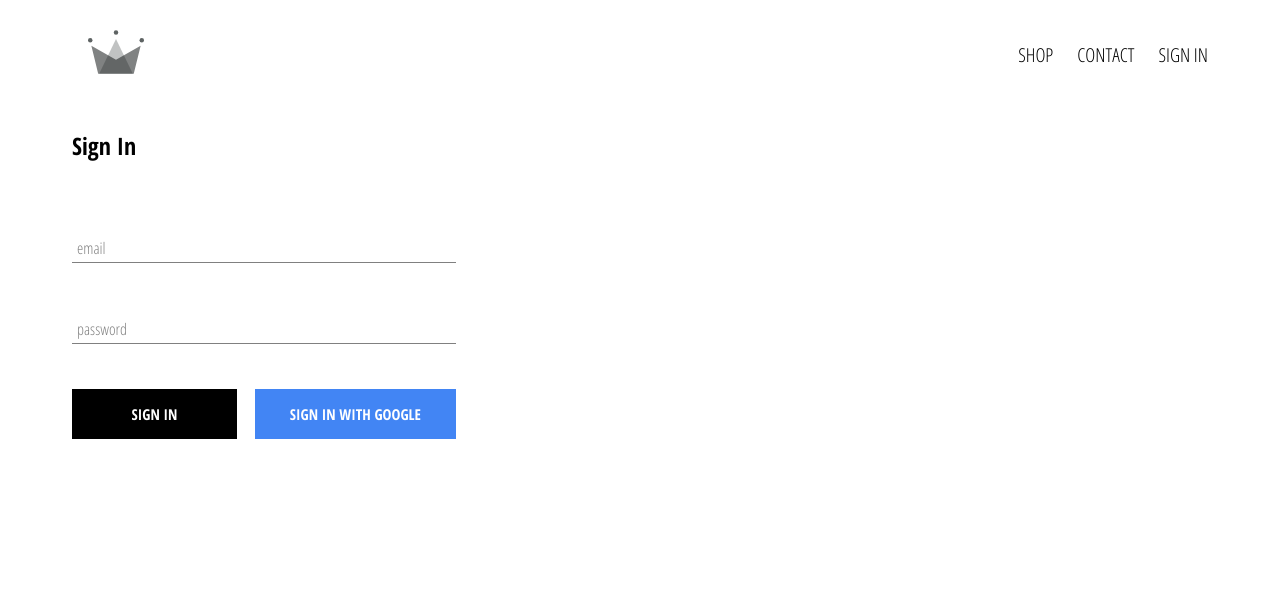
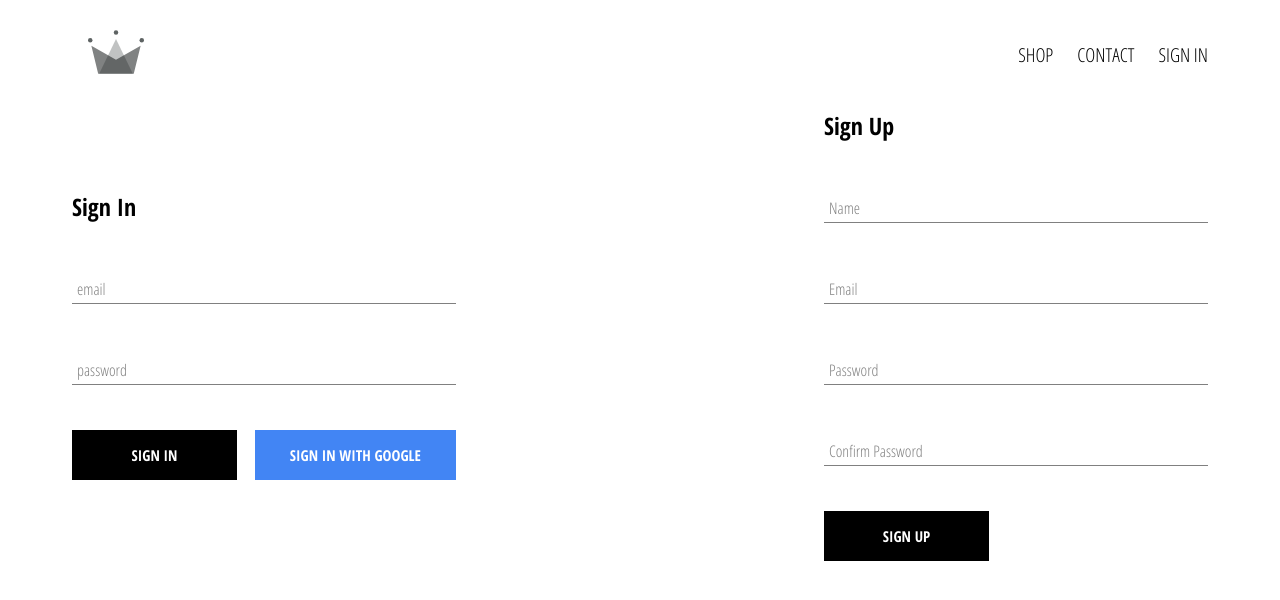
Before and after one commit to Tomer-Shavit/react-ecommerce, a React (Create React App) app: page /sign-in in a window 1280 px wide. Shown: the top 600 px of the page. Built offline with nearby package versions, Linux system fonts and the light colour scheme; no server answers.

Commit message:
added a sign up component

```diff
--- a/src/App.js
+++ b/src/App.js
@@ -20,10 +20,21 @@ class App extends React.Component{
   unsubscribeFromAuth = null;
 
   componentDidMount = () => {
-    this.unsubscribeFromAuth = auth.onAuthStateChanged(async user => {
-      this.setState({currentUser: user});
-      //console.log(user);
-      createUserProfileDocument(user);
+    // When the app start we check if there is an authenticated user, if so, we store the user data from the database in the state
+    this.unsubscribeFromAuth = auth.onAuthStateChanged(async userAuth => {
+      if(userAuth){
+        const userRef = await createUserProfileDocument(userAuth);
+        userRef.onSnapshot(snapShot => {
+          this.setState({
+            currentUser: {
+              id: snapShot.id,
+              ...snapShot.data()
+            }
+          });
+        });
+      } else{
+        this.setState({currentUser:null})
+      }
     })
   };
 
--- a/src/components/pages/sign-up-and-sign-in/sign-up-and-sign-in.component.jsx
+++ b/src/components/pages/sign-up-and-sign-in/sign-up-and-sign-in.component.jsx
@@ -1,10 +1,12 @@
 import React from 'react';
-import SignIn from '../../sign-in/sign-in.component'
+import SignIn from '../../sign-in/sign-in.component';
+import SignUp from '../../sign-up/sign-up.component';
 import './sign-up-and-sign-in.styles.scss';
 
 const SignUpAndSignIn = () => (
     <div className='sign-up-and-sign-in'>
         <SignIn></SignIn>
+        <SignUp></SignUp>
     </div>
 );
 
--- a/src/components/pages/sign-up-and-sign-in/sign-up-and-sign-in.styles.scss
+++ b/src/components/pages/sign-up-and-sign-in/sign-up-and-sign-in.styles.scss
@@ -0,0 +1,6 @@
+.sign-up-and-sign-in{
+    display: flex;
+    justify-content: space-between;
+    align-items: center;
+
+}
--- a/src/components/sign-in/sign-in.styles.scss
+++ b/src/components/sign-in/sign-in.styles.scss
@@ -2,6 +2,10 @@
     width: 30vw;
     display: flex;
     flex-direction: column;
+
+    .title{
+        margin: 0;
+    }
 
     .btn-group{
         display: flex;
--- /dev/null
+++ b/src/components/sign-up/sign-up.component.jsx
@@ -0,0 +1,63 @@
+import React from 'react';
+import {auth, createUserProfileDocument} from '../../firebase/firebase.utils';
+import CustomButton from '../custom-button/custom-button.component';
+import FormInput from '../form-input/form-input.component';
+import './sign-up.styles.scss';
+
+class SignUp extends React.Component{
+    constructor() {
+        super();
+
+        this.state={
+            'displayName': '',
+            'email':'',
+            'password':'',
+            'confirmedPassword':''
+        }
+    };
+
+    handleSubmit = async event =>{
+        event.preventDefault();
+        const {displayName, email, password, confirmedPassword} = this.state;
+
+        if(password !== confirmedPassword){
+            alert("Passwords didn't matched");
+            return;
+        }
+        try{
+            const {user} = auth.createUserWithEmailAndPassword(email, password);
+            await createUserProfileDocument(user, displayName);
+            this.setState({
+                'displayName': '',
+                'password':'',
+                'email':'',
+                'confirmedPassword':''
+            });
+        } catch (error){
+            console.error(error);
+        }
+    };
+
+    handleChange= event =>{
+        const {name, value} = event.target;
+        this.setState({[name]:value});
+    }
+
+    render(){
+        const {displayName, email,password,confirmedPassword} = this.state;
+        return(
+            <div className='sign-up'>
+                <h2 className='title'>Sign Up</h2>
+                <form className='sign-up-form' onClick={this.handleSubmit}>
+                    <FormInput type='text' label='Name' name='displayName' value={displayName} handleChange={this.handleChange} required/>
+                    <FormInput type='email' label='Email' name='email' value={email} handleChange={this.handleChange} required/>
+                    <FormInput type='password' label='Password' name='password' value={password} handleChange={this.handleChange} required/>
+                    <FormInput type='password' label='Confirm Password' name='confirmedPassword' value={confirmedPassword} handleChange={this.handleChange} required/>
+                    <CustomButton type='submit'>Sign Up</CustomButton>
+                </form>
+            </div>
+        )
+    }
+}
+
+export default SignUp;
--- /dev/null
+++ b/src/components/sign-up/sign-up.styles.scss
@@ -0,0 +1,9 @@
+.sign-up{
+    display: flex;
+    flex-direction: column;
+    width: 30vw;
+
+    .title{
+        margin: 0;
+    }
+}
--- a/src/firebase/firebase.utils.js
+++ b/src/firebase/firebase.utils.js
@@ -22,6 +22,8 @@ const provider = new firebase.auth.GoogleAuthProvider();
 provider.setCustomParameters({prompt:'select_account'});
 
 export const createUserProfileDocument = async (userAuth, additionalData) => {
+  //checks is there is a user in the ref  and save the user in the database if there is no user there
+  //The function returns the user ref in the database
   if(!userAuth) return;
 
   const userRef = firestore.doc(`users/${userAuth.uid}`);
```
Also changed, not shown: 1 other file (tests, documents, lock files or other folders).
